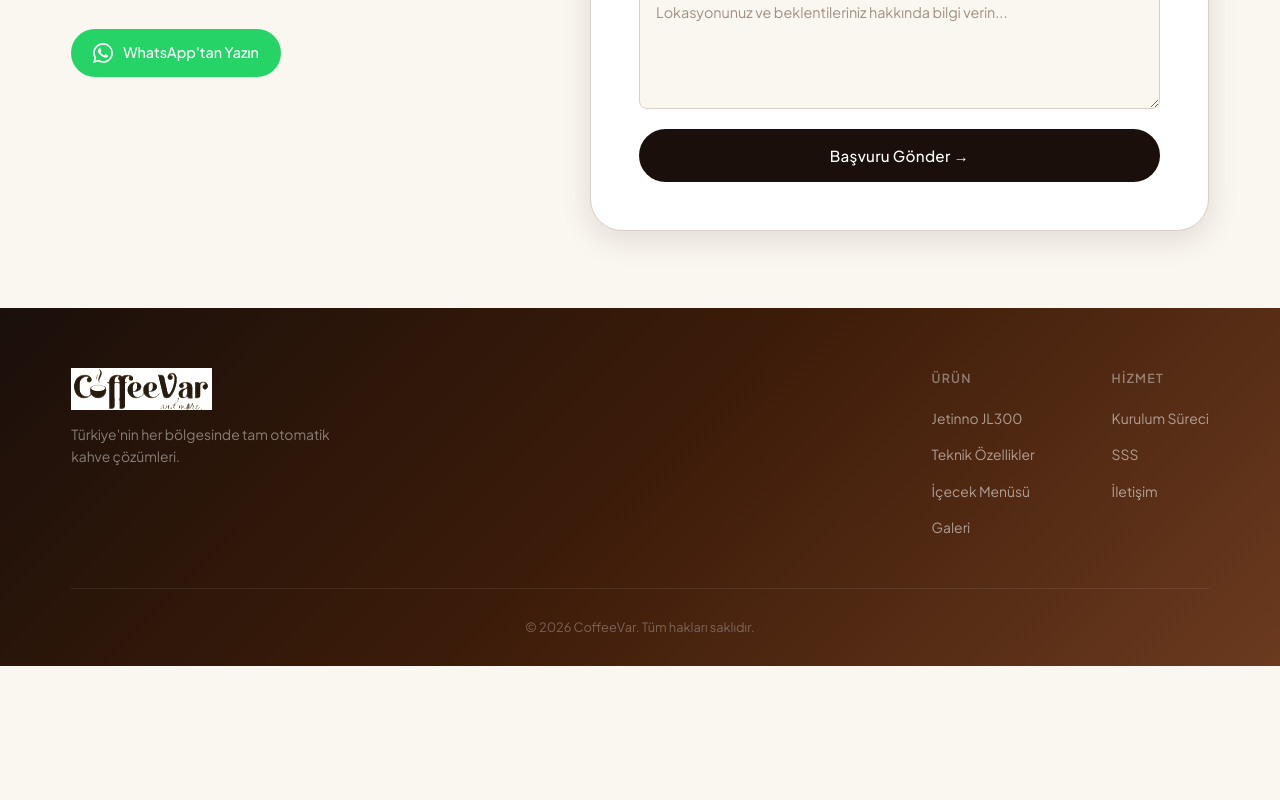
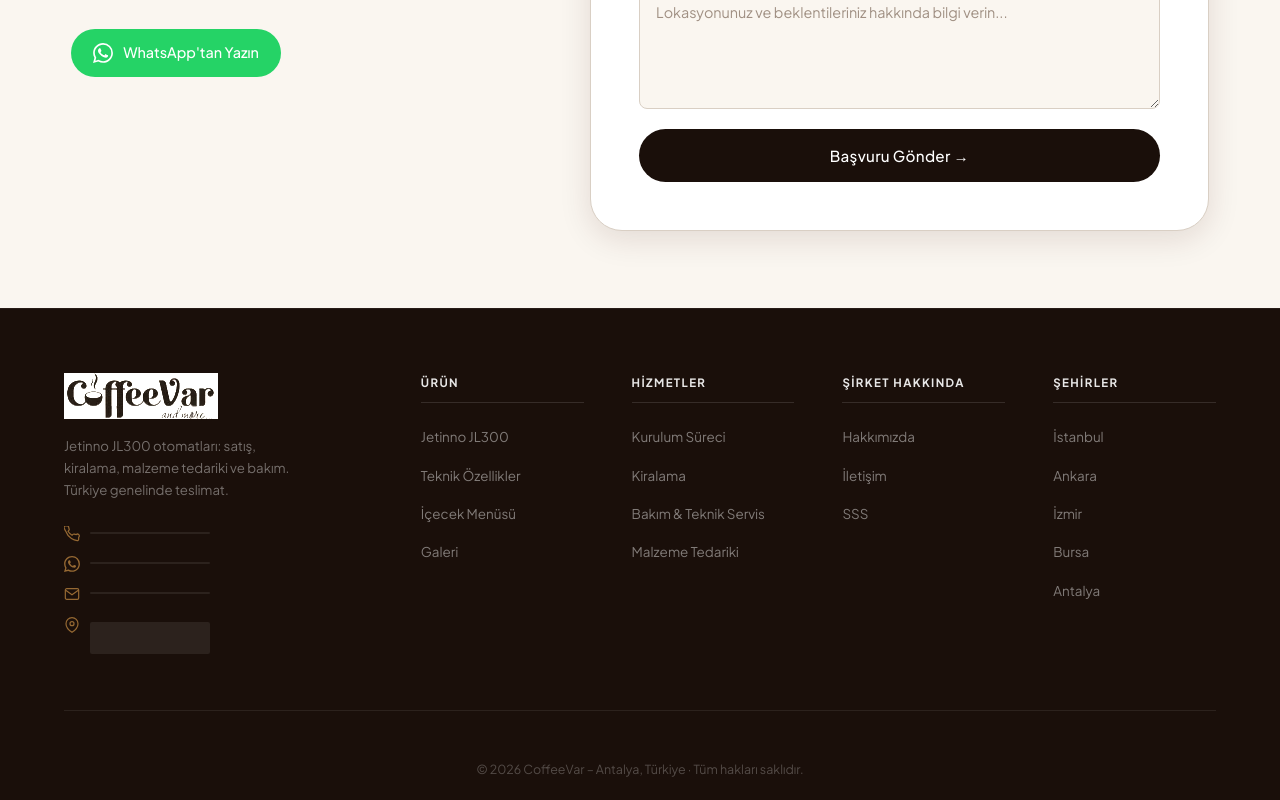
Before and after one commit to burak-dursunn/inbox-coffee, a Next.js app: page / in a window 1280 px wide. Shown: the part 7604-8404 px from the top of the page. Before the commit the page ends 8270 px from the top, so only its background shows below. Built offline with nearby package versions, Linux system fonts and the light colour scheme; no server answers.

Commit message:
feat: redesign footer with dark multi-column layout, fix mobile nav

```diff
--- a/app/globals.css
+++ b/app/globals.css
@@ -2180,56 +2180,102 @@ select {
 
 /* ── FOOTER ── */
 .footer {
-  background: linear-gradient(135deg, var(--color-brown-dark) 0%, var(--color-brown) 50%, var(--color-brown-mid) 100%);
-  padding-block: 60px 28px;
+  background: #1a0f0a;
+  padding-block: 64px 0;
+  border-top: 1px solid rgba(255,255,255,.06);
+}
+
+.footer__inner {
+  max-width: 1400px;
+  margin-inline: auto;
+  padding-inline: clamp(20px, 5vw, 80px);
 }
 
 .footer__top {
   display: grid;
-  grid-template-columns: 1fr 2fr;
-  gap: clamp(40px, 5vw, 80px);
-  padding-bottom: 48px;
-  border-bottom: 1px solid rgba(255, 255, 255, .08);
+  grid-template-columns: 280px 1fr;
+  gap: clamp(40px, 6vw, 100px);
+  padding-bottom: 56px;
+  border-bottom: 1px solid rgba(255,255,255,.08);
   margin-bottom: 28px;
 }
 
-.footer__brand img {
-  filter: brightness(1.8) saturate(.6);
+.footer__brand {
+  display: flex;
+  flex-direction: column;
+  gap: 0;
 }
 
 .footer__tagline {
-  font-size: .87rem;
-  color: rgba(255, 255, 255, .45);
-  margin-top: 14px;
-  max-width: 260px;
-  line-height: 1.6;
-}
-
-.footer__links {
-  display: flex;
-  gap: clamp(32px, 6vw, 80px);
-  justify-content: flex-end;
+  font-size: .83rem;
+  color: rgba(255,255,255,.4);
+  margin-top: 16px;
+  line-height: 1.65;
+  max-width: 240px;
+}
+
+.footer__contact {
+  display: flex;
+  flex-direction: column;
+  gap: 10px;
+  margin-top: 24px;
+}
+
+.footer__contact-item {
+  display: flex;
+  align-items: flex-start;
+  gap: 10px;
+  font-size: .83rem;
+  color: rgba(255,255,255,.5);
+  min-height: 20px;
+}
+
+.footer__contact-item svg {
+  color: var(--color-gold);
+  margin-top: 1px;
+}
+
+.footer__contact-empty {
+  display: block;
+  width: 120px;
+  height: 2px;
+  background: rgba(255,255,255,.08);
+  border-radius: 2px;
+  margin-top: 7px;
+}
+
+.footer__contact-item--address .footer__contact-empty {
+  height: 32px;
+}
+
+.footer__cols {
+  display: grid;
+  grid-template-columns: repeat(4, 1fr);
+  gap: clamp(20px, 4vw, 48px);
 }
 
 .footer__col-title {
-  font-size: .78rem;
+  font-size: .72rem;
   text-transform: uppercase;
-  letter-spacing: .1em;
-  font-weight: 600;
-  color: rgba(255, 255, 255, .4);
-  margin-bottom: 16px;
+  letter-spacing: .12em;
+  font-weight: 700;
+  color: rgba(255,255,255,.9);
+  margin-bottom: 20px;
+  padding-bottom: 10px;
+  border-bottom: 1px solid rgba(255,255,255,.12);
 }
 
 .footer__col ul {
   display: flex;
   flex-direction: column;
-  gap: 10px;
+  gap: 12px;
 }
 
 .footer__col a {
-  font-size: .87rem;
-  color: rgba(255, 255, 255, .55);
+  font-size: .84rem;
+  color: rgba(255,255,255,.45);
   transition: color var(--trans-fast);
+  line-height: 1.4;
 }
 
 .footer__col a:hover {
@@ -2237,12 +2283,15 @@ select {
 }
 
 .footer__bottom {
-  text-align: center;
+  display: flex;
+  align-items: center;
+  justify-content: center;
+  padding-block: 20px;
 }
 
 .footer__copy {
-  font-size: .8rem;
-  color: rgba(255, 255, 255, .3);
+  font-size: .78rem;
+  color: rgba(255,255,255,.25);
 }
 
 /* ── WHATSAPP FLOAT ── */
@@ -2347,8 +2396,9 @@ select {
     grid-template-columns: 1fr;
   }
 
-  .footer__links {
-    justify-content: flex-start;
+  .footer__cols {
+    grid-template-columns: repeat(2, 1fr);
+    gap: 32px;
   }
 }
 
@@ -2476,9 +2526,9 @@ select {
     grid-template-columns: 1fr;
   }
 
-  .footer__links {
-    flex-direction: column;
-    gap: 32px;
+  .footer__cols {
+    grid-template-columns: 1fr 1fr;
+    gap: 28px;
   }
 
   .faq-header-modern {
--- a/components/Footer.tsx
+++ b/components/Footer.tsx
@@ -1,7 +1,33 @@
 import Image from 'next/image'
 import Link from 'next/link'
 
-const WhatsAppIcon = () => (
+const PhoneIcon = () => (
+  <svg xmlns="http://www.w3.org/2000/svg" viewBox="0 0 24 24" fill="none" stroke="currentColor" strokeWidth="1.8" style={{ width: 16, height: 16, flexShrink: 0 }}>
+    <path d="M22 16.92v3a2 2 0 01-2.18 2 19.79 19.79 0 01-8.63-3.07A19.5 19.5 0 013.07 8.63 19.79 19.79 0 01.02 2 2 2 0 012 0h3a2 2 0 012 1.72c.127.96.361 1.903.7 2.81a2 2 0 01-.45 2.11L6.09 7.91a16 16 0 006 6l1.27-1.27a2 2 0 012.11-.45c.907.339 1.85.573 2.81.7A2 2 0 0122 16.92z"/>
+  </svg>
+)
+
+const WASmIcon = () => (
+  <svg xmlns="http://www.w3.org/2000/svg" viewBox="0 0 24 24" fill="currentColor" style={{ width: 16, height: 16, flexShrink: 0 }}>
+    <path d="M17.472 14.382c-.297-.149-1.758-.867-2.03-.967-.273-.099-.471-.148-.67.15-.197.297-.767.966-.94 1.164-.173.199-.347.223-.644.075-.297-.15-1.255-.463-2.39-1.475-.883-.788-1.48-1.761-1.653-2.059-.173-.297-.018-.458.13-.606.134-.133.298-.347.446-.52.149-.174.198-.298.298-.497.099-.198.05-.371-.025-.52-.075-.149-.669-1.612-.916-2.207-.242-.579-.487-.5-.669-.51-.173-.008-.371-.01-.57-.01-.198 0-.52.074-.792.372-.272.297-1.04 1.016-1.04 2.479 0 1.462 1.065 2.875 1.213 3.074.149.198 2.096 3.2 5.077 4.487.709.306 1.262.489 1.694.625.712.227 1.36.195 1.871.118.571-.085 1.758-.719 2.006-1.413.248-.694.248-1.289.173-1.413-.074-.124-.272-.198-.57-.347m-5.421 7.403h-.004a9.87 9.87 0 01-5.031-1.378l-.361-.214-3.741.982.998-3.648-.235-.374a9.86 9.86 0 01-1.51-5.26c.001-5.45 4.436-9.884 9.888-9.884 2.64 0 5.122 1.03 6.988 2.898a9.825 9.825 0 012.893 6.994c-.003 5.45-4.437 9.884-9.885 9.884m8.413-18.297A11.815 11.815 0 0012.05 0C5.495 0 .16 5.335.157 11.892c0 2.096.547 4.142 1.588 5.945L.057 24l6.305-1.654a11.882 11.882 0 005.683 1.448h.005c6.554 0 11.89-5.335 11.893-11.893a11.821 11.821 0 00-3.48-8.413z"/>
+  </svg>
+)
+
+const MailIcon = () => (
+  <svg xmlns="http://www.w3.org/2000/svg" viewBox="0 0 24 24" fill="none" stroke="currentColor" strokeWidth="1.8" style={{ width: 16, height: 16, flexShrink: 0 }}>
+    <path d="M4 4h16c1.1 0 2 .9 2 2v12c0 1.1-.9 2-2 2H4c-1.1 0-2-.9-2-2V6c0-1.1.9-2 2-2z"/>
+    <polyline points="22,6 12,13 2,6"/>
+  </svg>
+)
+
+const MapIcon = () => (
+  <svg xmlns="http://www.w3.org/2000/svg" viewBox="0 0 24 24" fill="none" stroke="currentColor" strokeWidth="1.8" style={{ width: 16, height: 16, flexShrink: 0, marginTop: 2 }}>
+    <path d="M21 10c0 7-9 13-9 13s-9-6-9-13a9 9 0 0118 0z"/>
+    <circle cx="12" cy="10" r="3"/>
+  </svg>
+)
+
+const WAFloatIcon = () => (
   <svg xmlns="http://www.w3.org/2000/svg" viewBox="0 0 24 24" fill="currentColor" style={{ width: 22, height: 22, flexShrink: 0 }}>
     <path d="M17.472 14.382c-.297-.149-1.758-.867-2.03-.967-.273-.099-.471-.148-.67.15-.197.297-.767.966-.94 1.164-.173.199-.347.223-.644.075-.297-.15-1.255-.463-2.39-1.475-.883-.788-1.48-1.761-1.653-2.059-.173-.297-.018-.458.13-.606.134-.133.298-.347.446-.52.149-.174.198-.298.298-.497.099-.198.05-.371-.025-.52-.075-.149-.669-1.612-.916-2.207-.242-.579-.487-.5-.669-.51-.173-.008-.371-.01-.57-.01-.198 0-.52.074-.792.372-.272.297-1.04 1.016-1.04 2.479 0 1.462 1.065 2.875 1.213 3.074.149.198 2.096 3.2 5.077 4.487.709.306 1.262.489 1.694.625.712.227 1.36.195 1.871.118.571-.085 1.758-.719 2.006-1.413.248-.694.248-1.289.173-1.413-.074-.124-.272-.198-.57-.347m-5.421 7.403h-.004a9.87 9.87 0 01-5.031-1.378l-.361-.214-3.741.982.998-3.648-.235-.374a9.86 9.86 0 01-1.51-5.26c.001-5.45 4.436-9.884 9.888-9.884 2.64 0 5.122 1.03 6.988 2.898a9.825 9.825 0 012.893 6.994c-.003 5.45-4.437 9.884-9.885 9.884m8.413-18.297A11.815 11.815 0 0012.05 0C5.495 0 .16 5.335.157 11.892c0 2.096.547 4.142 1.588 5.945L.057 24l6.305-1.654a11.882 11.882 0 005.683 1.448h.005c6.554 0 11.89-5.335 11.893-11.893a11.821 11.821 0 00-3.48-8.413z"/>
   </svg>
@@ -13,26 +39,49 @@ export default function Footer() {
   return (
     <>
       <footer className="footer">
-        <div className="container">
+        <div className="footer__inner">
+
           <div className="footer__top">
+
+            {/* Brand + contact */}
             <div className="footer__brand">
               <Link href="/" aria-label="CoffeeVar Ana Sayfa">
                 <Image
                   src="/images/logo.webp"
                   alt="CoffeeVar Logo"
-                  width={120}
-                  height={48}
+                  width={130}
+                  height={52}
                   loading="lazy"
-                  style={{ height: '42px', width: 'auto' }}
+                  style={{ height: '46px', width: 'auto', filter: 'brightness(2) saturate(.4)' }}
                 />
               </Link>
               <p className="footer__tagline">
-                Türkiye&apos;nin her bölgesinde tam otomatik kahve çözümleri.
+                Jetinno JL300 otomatları: satış, kiralama, malzeme tedariki ve bakım. Türkiye genelinde teslimat.
               </p>
+              <div className="footer__contact">
+                <div className="footer__contact-item">
+                  <PhoneIcon />
+                  <span className="footer__contact-empty"></span>
+                </div>
+                <div className="footer__contact-item">
+                  <WASmIcon />
+                  <span className="footer__contact-empty"></span>
+                </div>
+                <div className="footer__contact-item">
+                  <MailIcon />
+                  <span className="footer__contact-empty"></span>
+                </div>
+                <div className="footer__contact-item footer__contact-item--address">
+                  <MapIcon />
+                  <span className="footer__contact-empty"></span>
+                </div>
+              </div>
             </div>
-            <div className="footer__links">
+
+            {/* Link columns */}
+            <div className="footer__cols">
               <div className="footer__col">
-                <h4 className="footer__col-title">Ürün</h4>
+                <h4 className="footer__col-title">ÜRÜN</h4>
                 <ul>
                   <li><a href="#urun">Jetinno JL300</a></li>
                   <li><a href="#ozellikler">Teknik Özellikler</a></li>
@@ -41,18 +90,41 @@ export default function Footer() {
                 </ul>
               </div>
               <div className="footer__col">
-                <h4 className="footer__col-title">Hizmet</h4>
+                <h4 className="footer__col-title">HİZMETLER</h4>
                 <ul>
                   <li><a href="#kurulum">Kurulum Süreci</a></li>
+                  <li><a href="#iletisim">Kiralama</a></li>
+                  <li><a href="#iletisim">Bakım &amp; Teknik Servis</a></li>
+                  <li><a href="#iletisim">Malzeme Tedariki</a></li>
+                </ul>
+              </div>
+              <div className="footer__col">
+                <h4 className="footer__col-title">ŞİRKET HAKKINDA</h4>
+                <ul>
+                  <li><a href="#iletisim">Hakkımızda</a></li>
+                  <li><a href="#iletisim">İletişim</a></li>
                   <li><a href="#faq">SSS</a></li>
-                  <li><a href="#iletisim">İletişim</a></li>
+                </ul>
+              </div>
+              <div className="footer__col">
+                <h4 className="footer__col-title">ŞEHİRLER</h4>
+                <ul>
+                  <li><a href="#iletisim">İstanbul</a></li>
+                  <li><a href="#iletisim">Ankara</a></li>
+                  <li><a href="#iletisim">İzmir</a></li>
+                  <li><a href="#iletisim">Bursa</a></li>
+                  <li><a href="#iletisim">Antalya</a></li>
                 </ul>
               </div>
             </div>
+
           </div>
+
+          {/* Bottom bar */}
           <div className="footer__bottom">
-            <p className="footer__copy">© {currentYear} CoffeeVar. Tüm hakları saklıdır.</p>
+            <p className="footer__copy">© {currentYear} CoffeeVar – Antalya, Türkiye · Tüm hakları saklıdır.</p>
           </div>
+
         </div>
       </footer>
 
@@ -64,7 +136,7 @@ export default function Footer() {
         rel="noopener noreferrer"
         aria-label="WhatsApp'tan iletişime geç"
       >
-        <WhatsAppIcon />
+        <WAFloatIcon />
         <span>WhatsApp&apos;tan yazın</span>
       </a>
     </>
```
Lines whose indentation alone changed are shown as unchanged.
